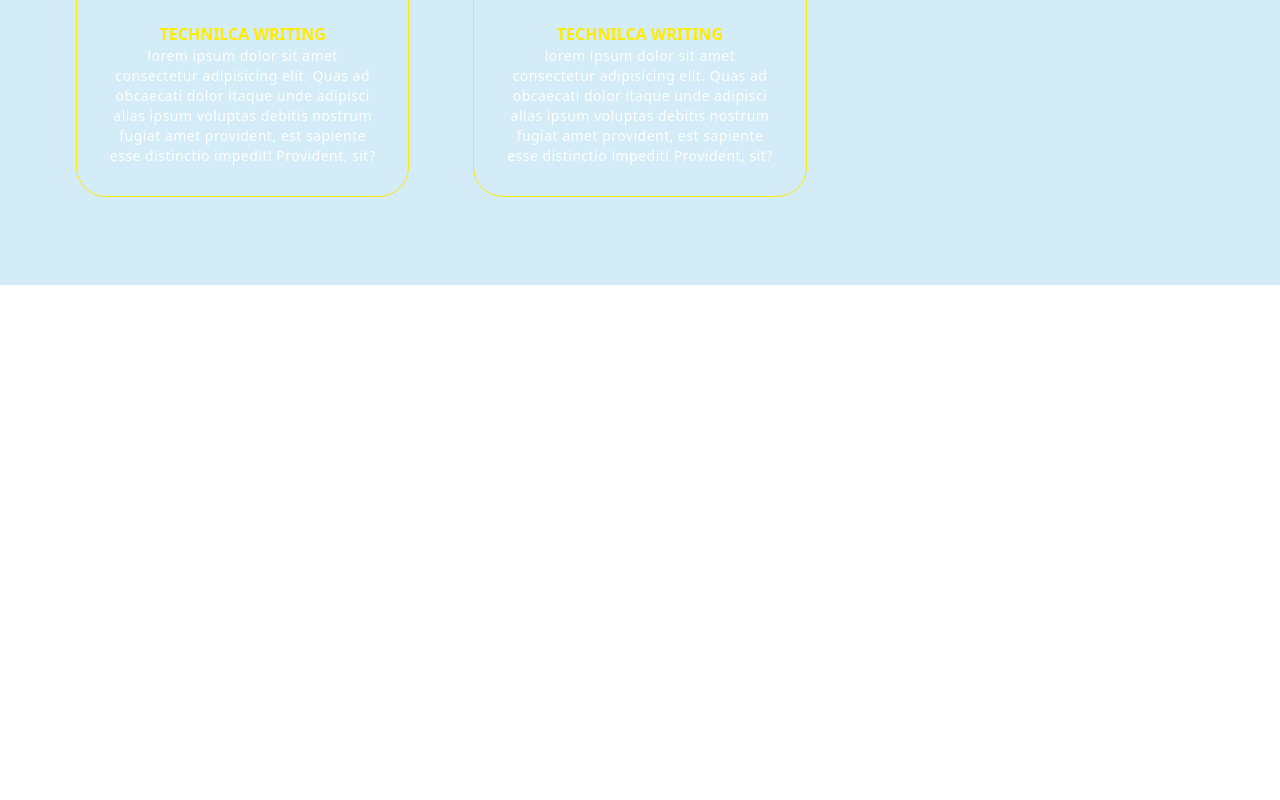
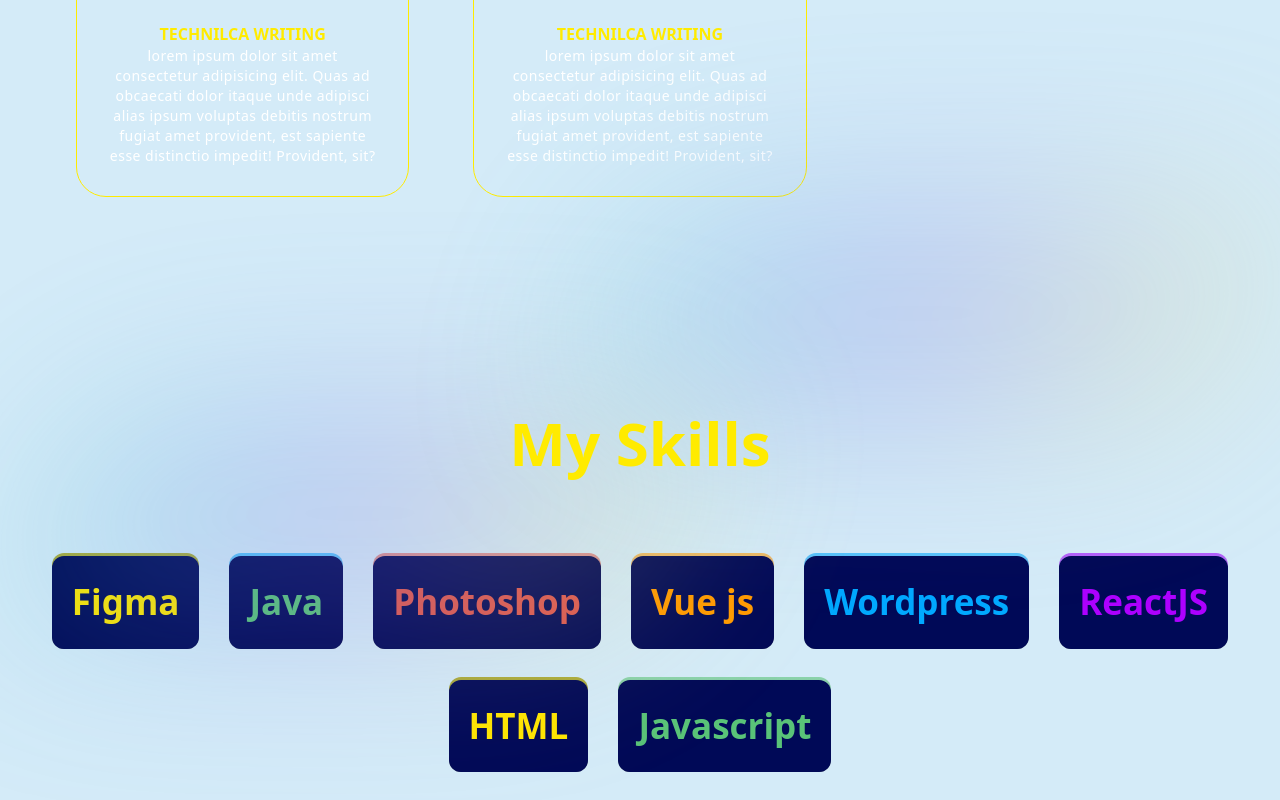
Before and after one commit to mowoka/personal-website, a Vue app: page / in a window 1280 px wide. Shown: the part 1887-2687 px from the top of the page. Before the commit the page ends 2172 px from the top, so only its background shows below. Built offline with nearby package versions, Linux system fonts and the light colour scheme.

Commit message:
feat: section skills

```diff
--- a/src/App.vue
+++ b/src/App.vue
@@ -3,6 +3,7 @@ import Counter from "./components/layout/Counter.vue";
 import HeroSection from "./components/layout/HeroSection.vue";
 import Navbar from "./components/layout/Navbar.vue";
 import Service from "./components/layout/Service.vue";
+import Skills from "./components/layout/Skills.vue";
 </script>
 
 <template>
@@ -11,5 +12,6 @@ import Service from "./components/layout/Service.vue";
     <HeroSection />
     <Counter />
     <Service />
+    <Skills />
   </div>
 </template>
--- /dev/null
+++ b/src/components/layout/Skills.vue
@@ -0,0 +1,74 @@
+<template>
+  <section class="mt-32" id="skills">
+    <SectionHeader title="My Skills" />
+    <div class="mt-20 flex justify-center">
+      <ul class="flex flex-wrap justify-center items-center">
+        <li
+          v-for="(skill, index) in skills"
+          :key="index"
+          :class="`mx-[15px] rounded-[12px] mb-7 bg-gradient-to-t ${skill.bgGradient}`"
+        >
+          <div
+            class="rounded-[12px] bg-primary mt-[3px] p-12 md:p-5 text-center"
+          >
+            <h3
+              class="font-bold text-[35px] text-white flex items-center justify-centers"
+              :style="{ color: skill.textColor }"
+            >
+              {{ skill.title }}
+            </h3>
+          </div>
+        </li>
+      </ul>
+    </div>
+  </section>
+</template>
+<script setup>
+import { onMounted, ref } from "vue";
+import SectionHeader from "../UI/SectionHeader.vue";
+
+const skills = ref([
+  {
+    title: "Figma",
+    bgGradient: "to-[#acac39] from-[#1f1e1c99]",
+    textColor: "#FFE600",
+  },
+  {
+    title: "Java",
+    bgGradient: "to-[#00a9ff99] from-[#1f1e1c99]",
+    textColor: "#59c378",
+  },
+  {
+    title: "Photoshop",
+    bgGradient: "to-[#dd584f99] from-[#1f1e1c99]",
+    textColor: "#dd584f",
+  },
+  {
+    title: "Vue js",
+    bgGradient: "to-[#ff9a0099] from-[#1f1e1c99]",
+    textColor: "#ff9a00",
+  },
+  {
+    title: "Wordpress",
+    bgGradient: "to-[#00a9ff99] from-[#1f1e1c99]",
+    textColor: "#00a9ff",
+  },
+  {
+    title: "ReactJS",
+    bgGradient: "to-[#9e00ff99] from-[#1f1e1c99]",
+    textColor: "#ad00ff",
+  },
+  {
+    title: "HTML",
+    bgGradient: "to-[#acac39] from-[#1f1e1c99]",
+    textColor: "#ffe600",
+  },
+  {
+    title: "Javascript",
+    bgGradient: "to-[#59c37899] from-[#1f1e1c99]",
+    textColor: "#59c378",
+  },
+]);
+
+</script>
+<style></style>
```
